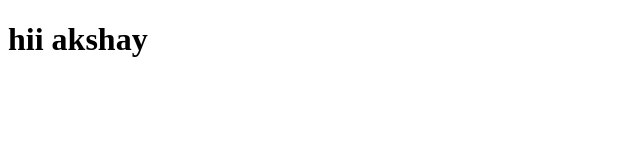
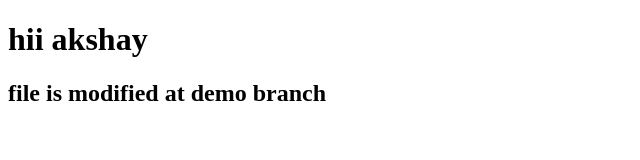
Before and after one commit to AkshayK9665/Akrepo, a plain HTML site: page index.html in a window 1280 px wide. Shown: the whole page, without its empty margins (0-640 px from the left). Drawn offline with Linux system fonts and the light colour scheme.

Commit message:
changes applied at demo branch

```diff
--- a/index.html
+++ b/index.html
@@ -7,5 +7,6 @@
 </head>
 <body>
     <h1>hii akshay</h1>
+    <h2>file is modified at demo branch</h2>
 </body>
 </html>
```
